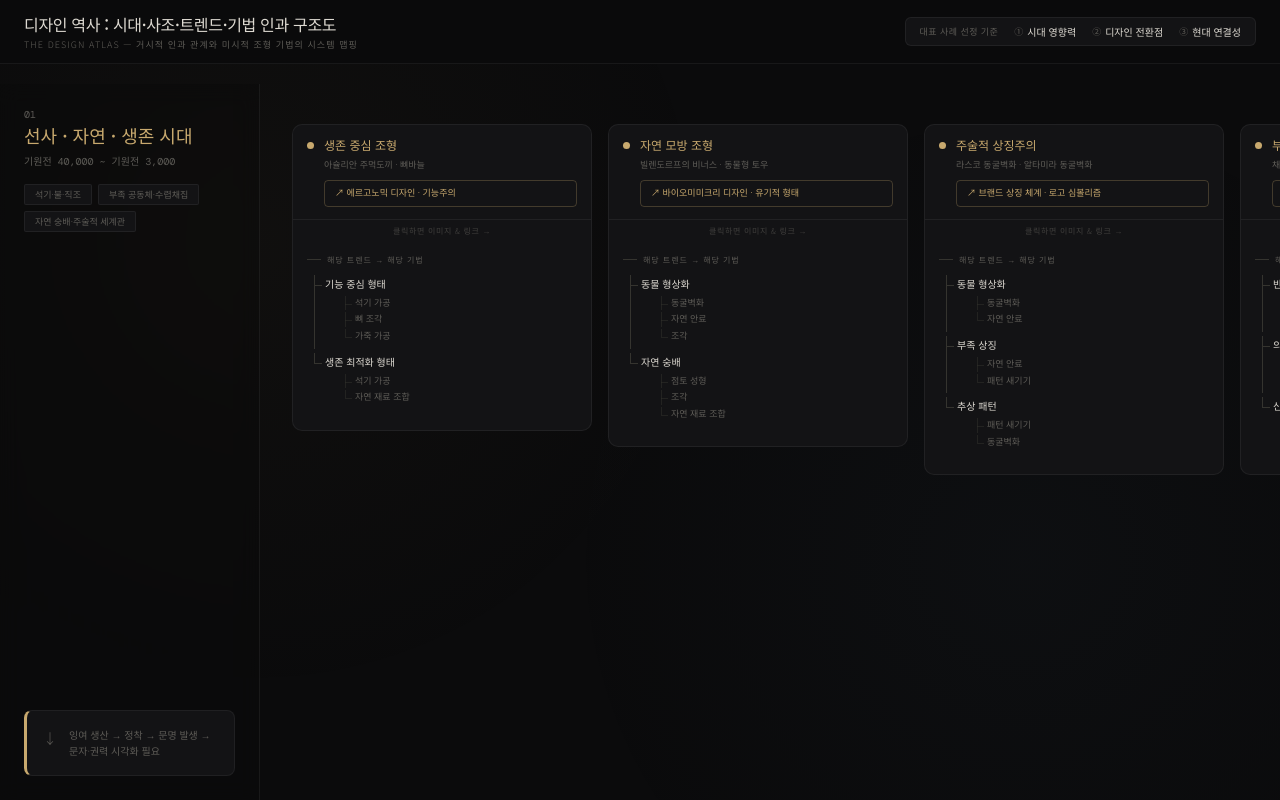
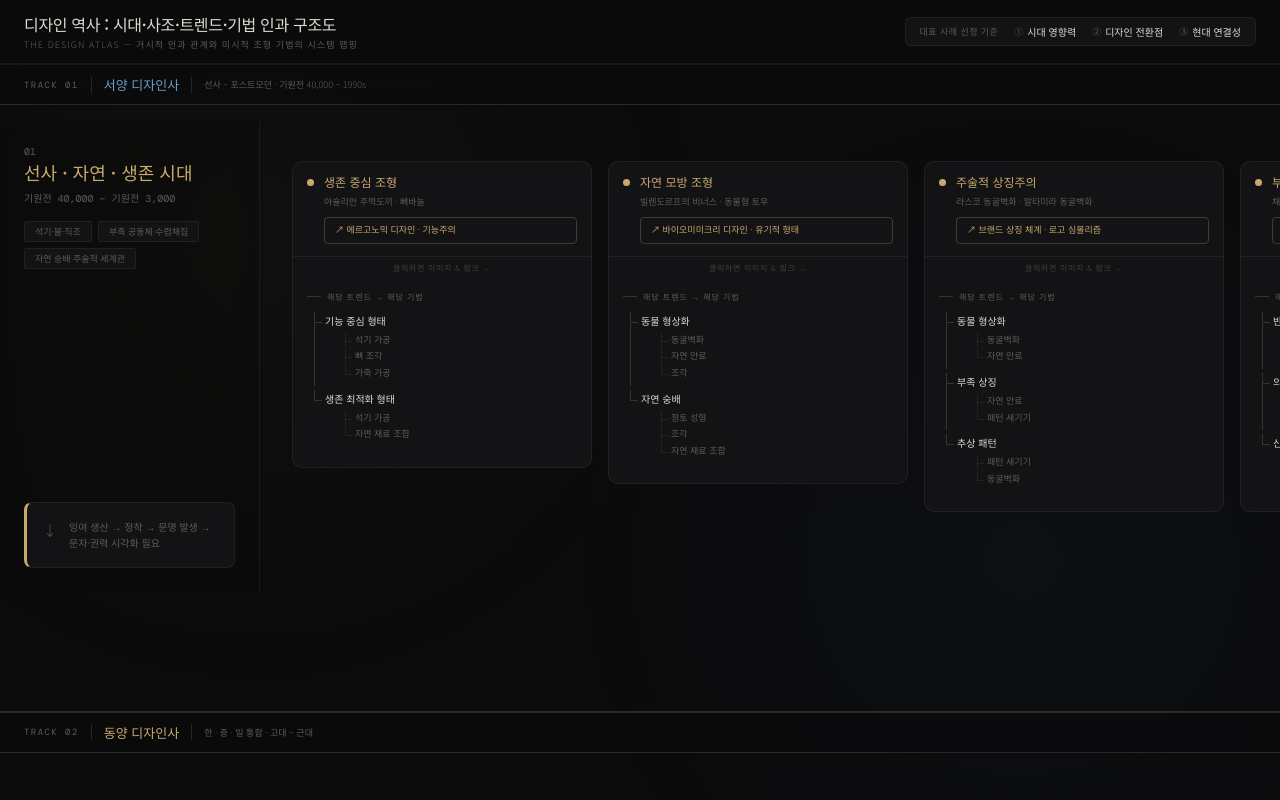
Before and after one commit to jiwoohappyday-hub/design, a plain HTML site: page index.html in a window 1280 px wide. Drawn offline with nearby package versions, Linux system fonts and the light colour scheme; a script that the page names is missing.

Commit message:
Update index.html

```diff
--- a/index.html
+++ b/index.html
@@ -27,9 +27,39 @@
 .meta-item span{font-family:'DM Mono',monospace;font-size:9px;color:var(--muted);}
 
 /* CANVAS */
-.canvas{flex:1;overflow:auto;display:flex;}
-.grid{display:flex;align-items:flex-start;min-height:100%;padding-top:20px;}
+.canvas{flex:1;overflow:auto;}
+.atlas{display:flex;flex-direction:column;}
+
+/* 트랙 레이블 */
+.track{display:flex;flex-direction:column;}
+.track-header{
+  position:sticky;left:0;z-index:20;
+  display:flex;align-items:center;gap:12px;
+  padding:10px 24px;
+  border-top:1px solid var(--border);
+  border-bottom:1px solid var(--border2);
+  background:rgba(11,11,12,0.92);
+  backdrop-filter:blur(12px);
+  flex-shrink:0;
+}
+.track-label{
+  font-size:9px;letter-spacing:.16em;text-transform:uppercase;
+  font-family:'DM Mono',monospace;color:var(--muted);
+}
+.track-title{font-size:13px;font-weight:500;}
+.track-desc{font-size:9px;color:var(--muted);}
+.track-divider{
+  width:1px;height:16px;background:var(--border2);flex-shrink:0;
+}
+
+/* 트랙 안의 가로 스크롤 행 */
+.grid{display:flex;align-items:flex-start;min-height:280px;padding-top:16px;padding-bottom:16px;}
 .era-section{flex-shrink:0;display:flex;height:100%;border-right:1px solid var(--border);}
+
+/* 동양 트랙 구분선 */
+.track.east .track-header{
+  border-top:2px solid rgba(200,169,110,0.2);
+}
 
 /* ERA INFO */
 .era-info-col{width:260px;flex-shrink:0;padding:24px;background:rgba(11,11,12,0.4);backdrop-filter:blur(10px);position:sticky;left:0;z-index:10;border-right:1px solid var(--border);display:flex;flex-direction:column;}
@@ -349,7 +379,33 @@
 
 <!-- CANVAS -->
 <div class="canvas">
-<div class="grid" id="grid"></div>
+<div class="atlas" id="atlas">
+
+  <!-- 서양 트랙 -->
+  <div class="track west" id="trackWest">
+    <div class="track-header">
+      <span class="track-label">Track 01</span>
+      <div class="track-divider"></div>
+      <span class="track-title" style="color:#6e9ec8">서양 디자인사</span>
+      <div class="track-divider"></div>
+      <span class="track-desc">선사 ~ 포스트모던 · 기원전 40,000 ~ 1990s</span>
+    </div>
+    <div class="grid" id="gridWest"></div>
+  </div>
+
+  <!-- 동양 트랙 -->
+  <div class="track east" id="trackEast">
+    <div class="track-header">
+      <span class="track-label">Track 02</span>
+      <div class="track-divider"></div>
+      <span class="track-title" style="color:#c8a96e">동양 디자인사</span>
+      <div class="track-divider"></div>
+      <span class="track-desc">한 · 중 · 일 통합 · 고대 ~ 근대</span>
+    </div>
+    <div class="grid" id="gridEast"></div>
+  </div>
+
+</div>
 </div>
 
 <!-- OVERLAY -->
@@ -843,9 +899,7 @@
 ];
 
 // ── BUILD DOM ──────────────────────────────────────────
-const grid = document.getElementById('grid');
-
-ERAS.forEach(era => {
+function buildEraSection(era) {
   const section = document.createElement('div');
   section.className = 'era-section';
 
@@ -952,8 +1006,18 @@
   });
 
   section.appendChild(row);
-  grid.appendChild(section);
-});
+  return section;
+}
+
+// 서양 트랙 빌드
+const gridWest = document.getElementById('gridWest');
+ERAS.forEach(era => gridWest.appendChild(buildEraSection(era)));
+
+// 동양 트랙 빌드
+const gridEast = document.getElementById('gridEast');
+if (typeof ERAS_EAST !== 'undefined') {
+  ERAS_EAST.forEach(era => gridEast.appendChild(buildEraSection(era)));
+}
 
 function openExternal(url) {
   const opened = window.open(url, '_blank', 'noopener,noreferrer');
@@ -1185,5 +1249,6 @@
 </script>
     <script src="eras_modern.js"></script>
   <script src="eras_east_asia.js"></script>
+  <script src="eras_east.js"></script>
 </body>
 </html>
```
